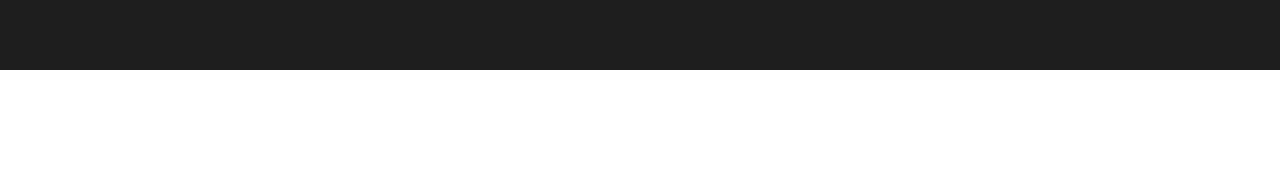
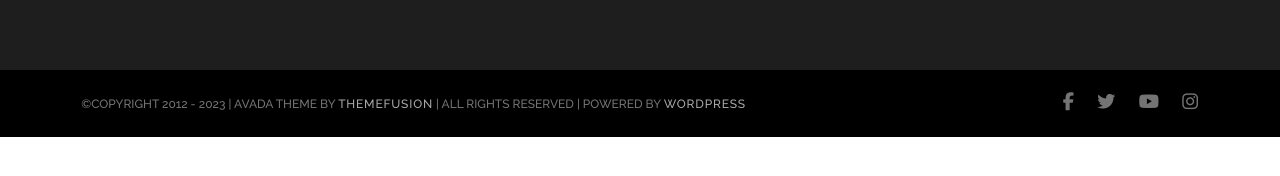
Before and after one commit to ilario-moreni/proj-html-vuejs, a Vue app: page / in a window 1280 px wide. Shown: the part 612-788 px from the top of the page. Built offline with nearby package versions, Linux system fonts and the light colour scheme.

Commit message:
footer (socials)

```diff
--- a/src/components/AppFooter.vue
+++ b/src/components/AppFooter.vue
@@ -12,6 +12,7 @@
 
 <template lang="">
     <div>
+        <!-- contacts -->
         <div class="bg_contacts">
             <div class="container">
                 <div class="row row-cols-4 gx-5">
@@ -52,14 +53,19 @@
                 </div>
             </div>
         </div>
-        <div>
+        <!-- socials -->
+        <div class="bg_socials py-4">
             <div class="container">
-                <div class="row">
-                    <div class="col">
-
+                <div class="row justify-content-between">
+                    <div class="col-auto">
+                        <span>
+                            ©COPYRIGHT 2012 - 2023 | AVADA THEME BY <a href="">THEMEFUSION</a>  | ALL RIGHTS RESERVED | POWERED BY <a href="">WORDPRESS</a>
+                        </span>
                     </div>
-                    <div class="col">
-
+                    <div class="col-auto">
+                        <div>
+                            <i v-for="item in store.social" :class="item.icon" class="social_icon" :href="item.url"></i>
+                        </div>
                     </div>
                 </div>
             </div>
@@ -120,4 +126,25 @@
         width: 100%;
         height: 100%;
     }
+
+    .bg_socials{
+        background-color: black;
+        color: $grey_font_color;
+
+
+        span{
+            font-size: 12px;
+            letter-spacing: 0;
+        }
+        a{
+            font-size: 12px;
+            color:darkgray;
+            text-decoration: none;
+        }
+
+        .social_icon{
+            font-size:18px;
+            margin-left: 1.5rem;
+        }
+    }
 </style>
```
